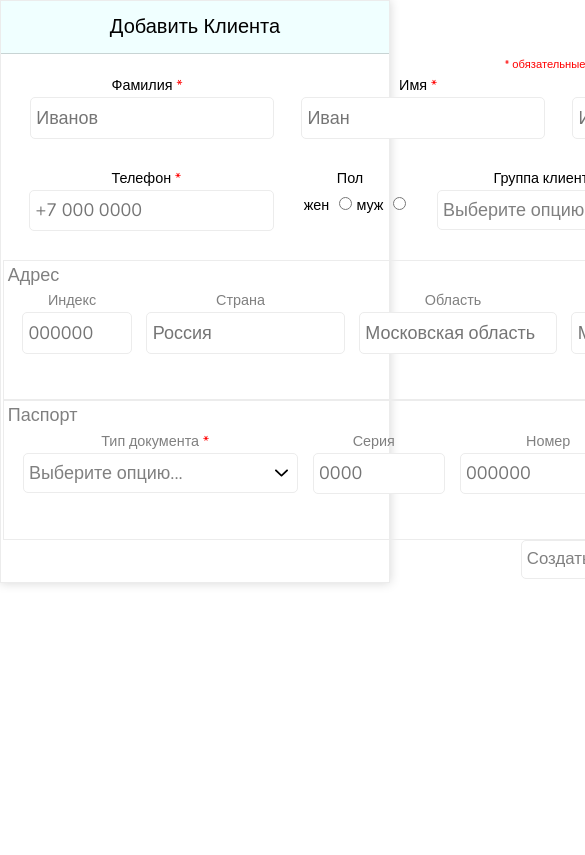
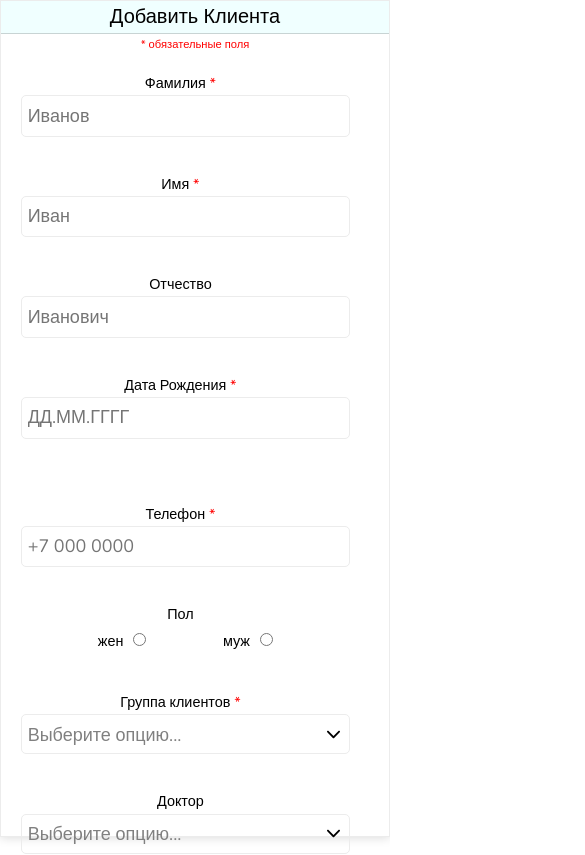
Before and after one commit to stasya0903/addClientForm, a Vue app: page / in a window 390 px wide. Shown: the top 855 px of the page, 585 px wide, since content can reach past the window. Built offline with nearby package versions, Linux system fonts and the light colour scheme.

Commit message:
add adaptive styles

```diff
--- a/public/style.css
+++ b/public/style.css
@@ -63,10 +63,12 @@ input[type=checkbox] {
 .form {
   display: flex;
   flex-direction: column;
+  justify-content: space-evenly;
   width: 99.6em;
   padding: 0.2em;
   align-items: center;
   margin: auto;
+  height: 95vh;
 }
 
 .formCard {
@@ -81,7 +83,6 @@ input[type=checkbox] {
   background-color: azure;
   border-bottom: 1px solid rgba(0, 0, 0, 0.17);
   text-align: center;
-  padding: 0.5em 0 0.5em 0;
 }
 
 .formLine {
@@ -235,4 +236,54 @@ input[type=checkbox] {
   cursor: pointer;
 }
 
+@media screen and (max-width: 750px) {
+  .container {
+    margin: 0;
+  }
+
+  .form {
+    width: 100%;
+  }
+
+  .formLine {
+    flex-direction: column;
+  }
+
+  .formGroup {
+    width: 95% !important;
+    padding: 1em;
+  }
+
+  .textInput {
+    width: 100% !important;
+  }
+
+  .selectDrop {
+    position: inherit;
+  }
+}
+@media screen and (min-width: 768px) and (max-width: 1024px) {
+  .form {
+    width: 100%;
+    height: 95vh;
+    justify-content: space-evenly;
+  }
+
+  .container {
+    margin: 0;
+  }
+
+  .formLine {
+    padding-bottom: 3.5em;
+  }
+
+  .formGroup {
+    padding: 1em 0 1em 0;
+  }
+
+  .optionDefault {
+    font-size: 0.9em;
+  }
+}
+
 /*# sourceMappingURL=style.css.map */
--- a/public/style.scss
+++ b/public/style.scss
@@ -73,10 +73,12 @@ input[type=checkbox] {
 .form {
   display: flex;
   flex-direction: column;
+  justify-content: space-evenly;
   width: $formWidthLg;
   padding: $formPadding;
   align-items: center;
   margin: auto;
+  height: 95vh;
 }
 
 .formCard {
@@ -91,7 +93,7 @@ input[type=checkbox] {
   background-color: azure;
   border-bottom: 1px solid rgba(0, 0, 0, 0.17);
   text-align: center;
-  padding: .5em 0 .5em 0;
+
 }
 .formLine {
   display: flex;
@@ -238,3 +240,48 @@ input[type=checkbox] {
   width: 10%;
   cursor: pointer
 }
+@media screen and (max-width: 750px) {
+  .container {
+    margin:0;
+  }
+  .form{
+    width:100%
+  }
+  .formLine{
+    flex-direction: column;
+  }
+  .formGroup{
+    width: 95% !important;
+    padding: 1em;
+
+  }
+  .textInput{
+    width:100% !important;
+  }
+  .selectDrop{
+    position: inherit;
+  }
+
+}
+@media screen and (min-width: 768px) and (max-width: 1024px)  {
+  .form{
+    width:100%;
+    height: 95vh;
+    justify-content: space-evenly;
+  }
+  .container {
+    margin:0;
+  }
+  .formLine{
+    padding-bottom:3.5em;
+  }
+  .formGroup{
+    padding: 1em 0 1em 0;
+  }
+  .optionDefault{
+    font-size: 0.9em;
+  }
+}
+
+
+@media (min-width: 992px) {  }
```
Also changed, not shown: 1 other file (tests, documents, lock files or other folders).
